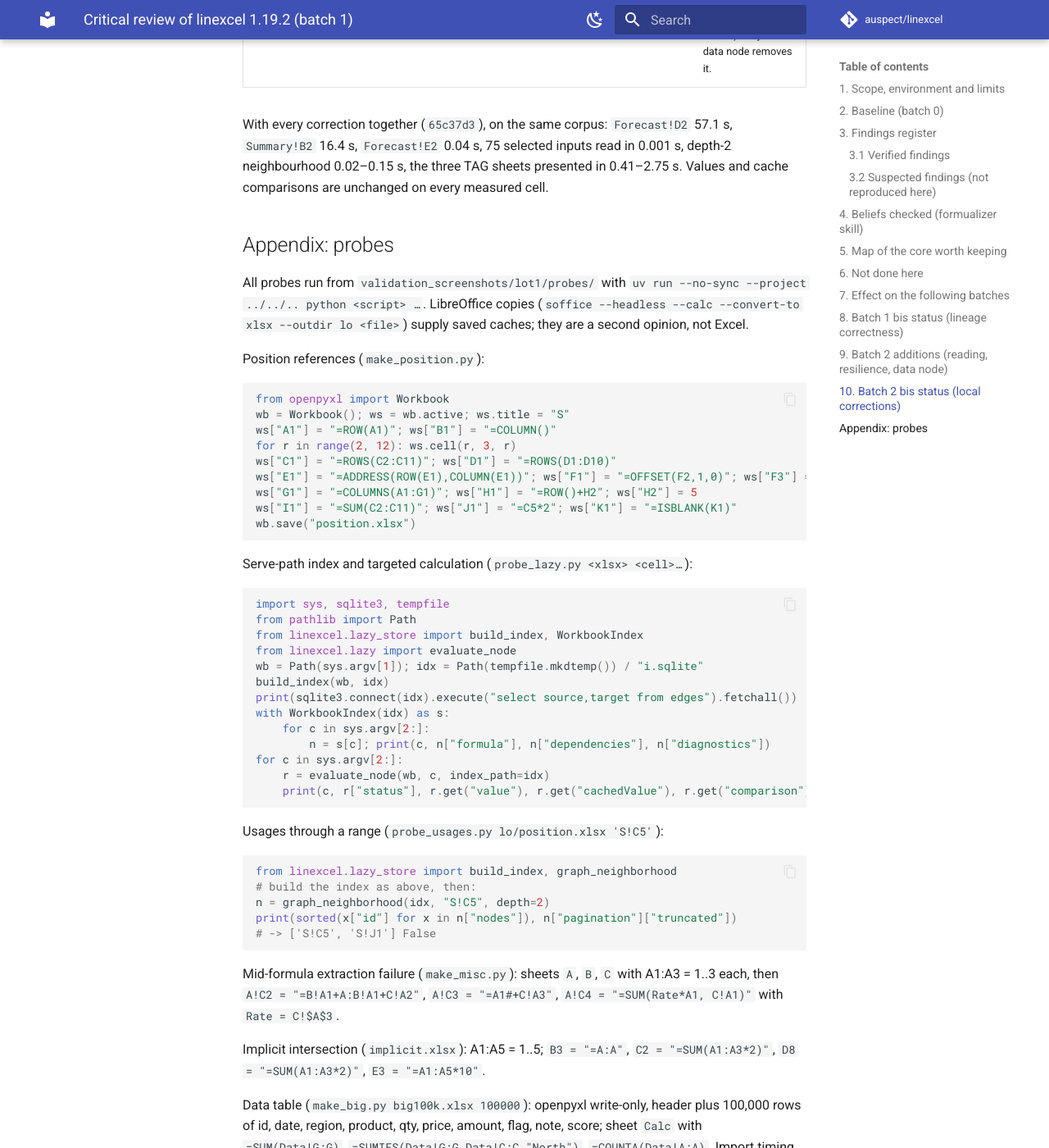
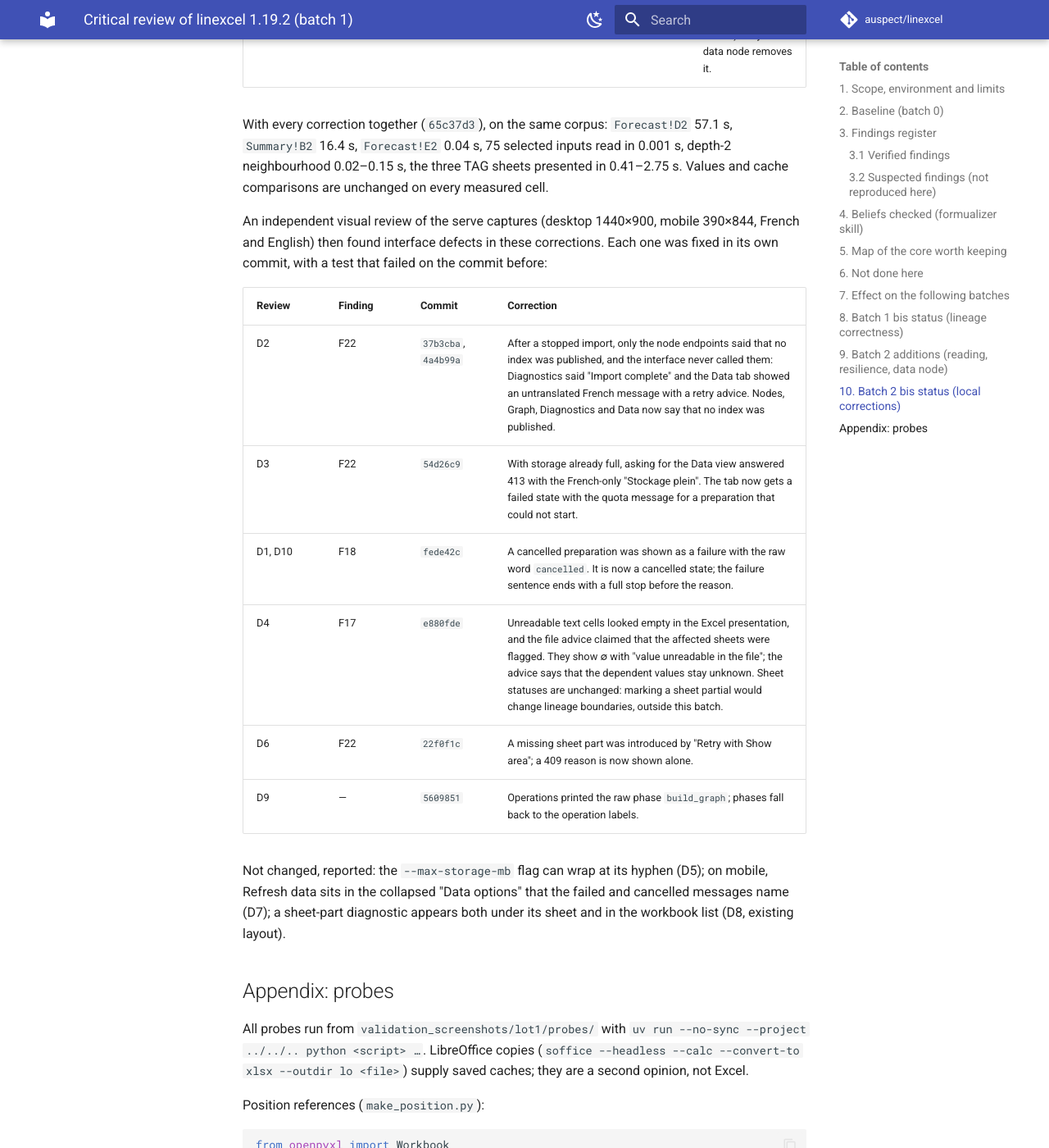
Before and after one commit to auspect/linexcel, an MkDocs documentation site: the page built from docs/critical_review.md, in a window 1280 px wide and 1400 px high, scrolled down 27908 px. Shown: the whole window at 82% size. Built offline with MkDocs 1.6.1 and Material for MkDocs 9.7.7, drawn with Linux system fonts in a browser that asks for light colours; comment, search, counter and statistics services are not loaded.

Commit message:
Record the review follow-ups of batch 2 bis in the critical review
Section 10 lists the defects that the independent visual review found in
the batch 2 bis interface changes, the commit and test of each correction,
and the low-severity points left as reported limits.

Co-Authored-By: Claude Opus 5.5 <noreply@anthropic.com>

```diff
--- a/docs/critical_review.md
+++ b/docs/critical_review.md
@@ -253,6 +253,25 @@ With every correction together (`65c37d3`), on the same corpus: `Forecast!D2`
 0.41–2.75 s. Values and cache comparisons are unchanged on every measured
 cell.
 
+An independent visual review of the serve captures (desktop 1440×900, mobile
+390×844, French and English) then found interface defects in these
+corrections. Each one was fixed in its own commit, with a test that failed on
+the commit before:
+
+| Review | Finding | Commit | Correction |
+| --- | --- | --- | --- |
+| D2 | F22 | `37b3cba`, `4a4b99a` | After a stopped import, only the node endpoints said that no index was published, and the interface never called them: Diagnostics said "Import complete" and the Data tab showed an untranslated French message with a retry advice. Nodes, Graph, Diagnostics and Data now say that no index was published. |
+| D3 | F22 | `54d26c9` | With storage already full, asking for the Data view answered 413 with the French-only "Stockage plein". The tab now gets a failed state with the quota message for a preparation that could not start. |
+| D1, D10 | F18 | `fede42c` | A cancelled preparation was shown as a failure with the raw word `cancelled`. It is now a cancelled state; the failure sentence ends with a full stop before the reason. |
+| D4 | F17 | `e880fde` | Unreadable text cells looked empty in the Excel presentation, and the file advice claimed that the affected sheets were flagged. They show ∅ with "value unreadable in the file"; the advice says that the dependent values stay unknown. Sheet statuses are unchanged: marking a sheet partial would change lineage boundaries, outside this batch. |
+| D6 | F22 | `22f0f1c` | A missing sheet part was introduced by "Retry with Show area"; a 409 reason is now shown alone. |
+| D9 | — | `5609851` | Operations printed the raw phase `build_graph`; phases fall back to the operation labels. |
+
+Not changed, reported: the `--max-storage-mb` flag can wrap at its hyphen
+(D5); on mobile, Refresh data sits in the collapsed "Data options" that the
+failed and cancelled messages name (D7); a sheet-part diagnostic appears both
+under its sheet and in the workbook list (D8, existing layout).
+
 ## Appendix: probes
 
 All probes run from `validation_screenshots/lot1/probes/` with
```
